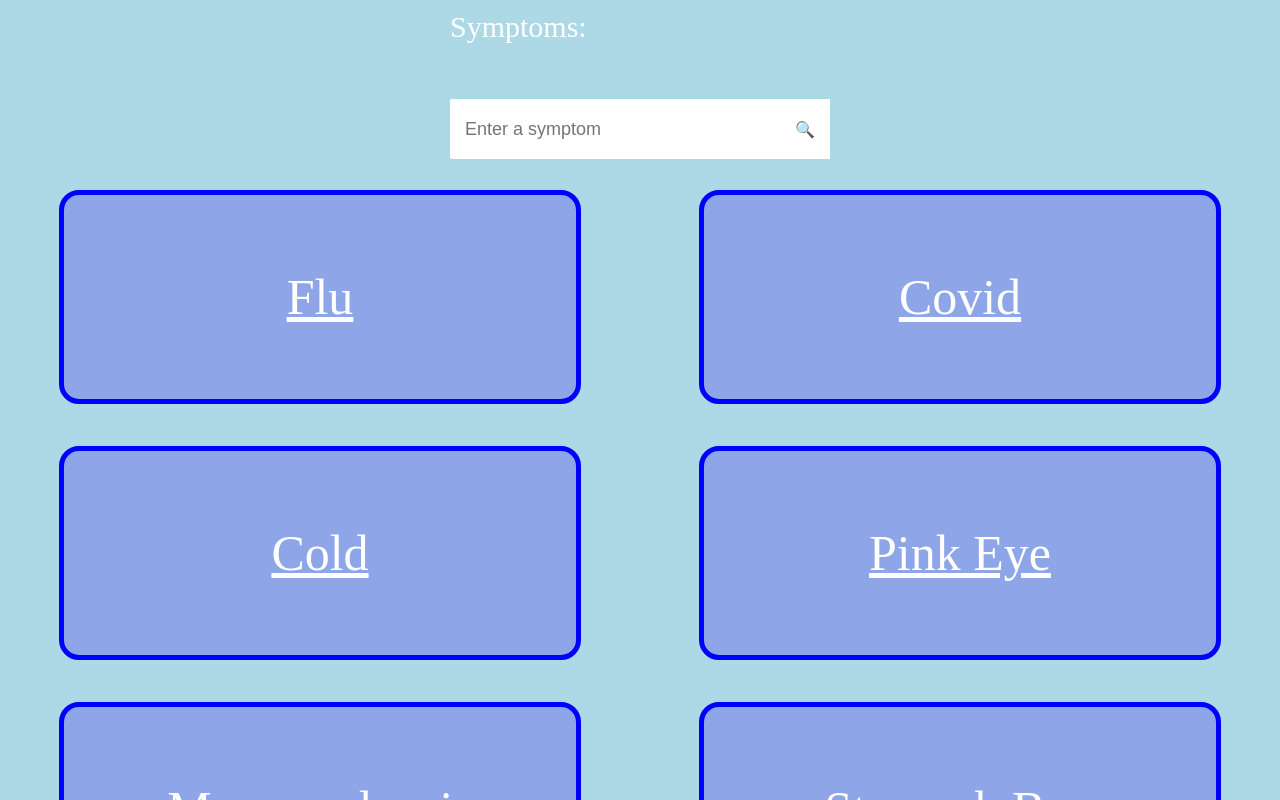
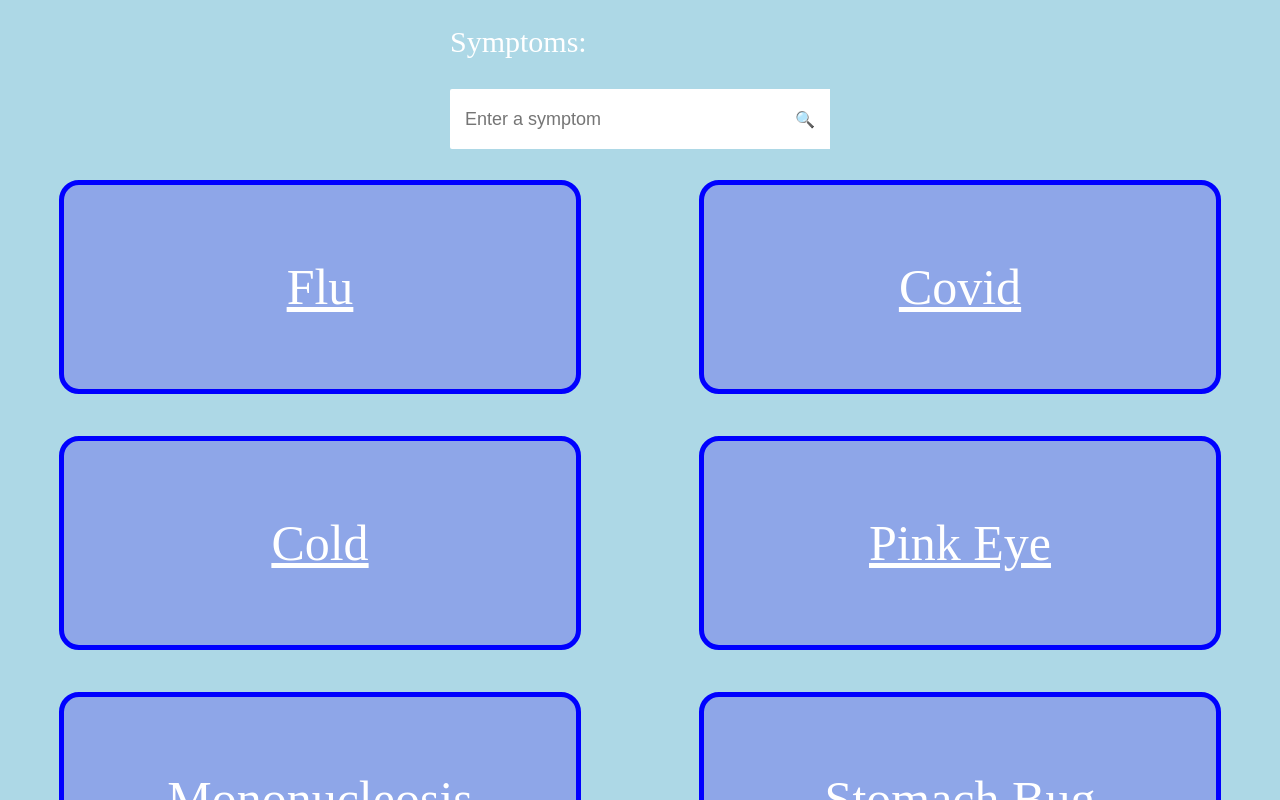
Before and after one commit to damesx04/CollegeMD_App, a React (Create React App) app in the folder collegemd/: page / in a window 1280 px wide. Shown: the top 800 px of the page. Built offline with nearby package versions, Linux system fonts and the light colour scheme.

Commit message:
search work and front/back of cards work

```diff
--- a/collegemd/src/components/SearchBar.css
+++ b/collegemd/src/components/SearchBar.css
@@ -1,5 +1,5 @@
 .searchInputs {
-    margin-top: 55px;
+    margin-top: 30px;
     display: flex;
   }
 
@@ -19,7 +19,6 @@
     height: 60px;
     width: 50px;
     background-color: white;
-    /*background-image: url(collegemd/src/components/Icons/SearchIcon.webp);*/
     display: grid;
     place-items: center;
   }
@@ -74,5 +73,7 @@
     flex-wrap: wrap;
     overflow-wrap: break-word;
     color: white;
-    display: grid;
+    display: flex;
+    margin-top: 15px;
+    margin-bottom: 0px;
   }
--- a/collegemd/src/components/SearchBar.js
+++ b/collegemd/src/components/SearchBar.js
@@ -7,7 +7,6 @@ function SearchBar({ placeholder, data }) {
   const [wordEntered, setWordEntered] = useState("");
   const [chosenSymptom, setChosenSymptom] = useState("");
   const [symptomList, setSymptomList] = useState([]);
-  // let list = [];
 
   const handleFilter = (event) => {
     const searchWord = event.target.value;
@@ -36,8 +35,8 @@ function SearchBar({ placeholder, data }) {
 
   return (
     <div>
-    <div className="symptom-list">Symptoms: {symptomList.map(symptom => (
-      <div>{symptom}</div>
+    <div className="symptom-list">Symptoms: &nbsp;{symptomList.map(symptom => (
+      <div>{symptom},&nbsp;</div>
     ))} </div>
     <div className="search">
       <div className="searchInputs">
@@ -56,7 +55,6 @@ function SearchBar({ placeholder, data }) {
             </div>
           )}
         </div>
-        {/* <Symptoms symptoms={chosenSymptom}/> */}
       </div>
       {filteredData.length !== 0 && (
         <div className="dataResult">
```
